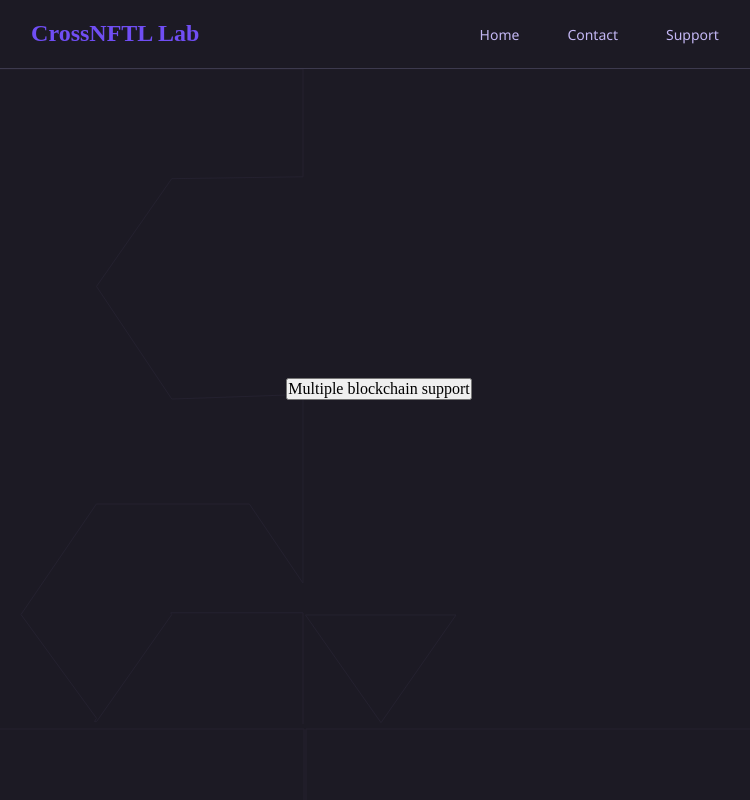
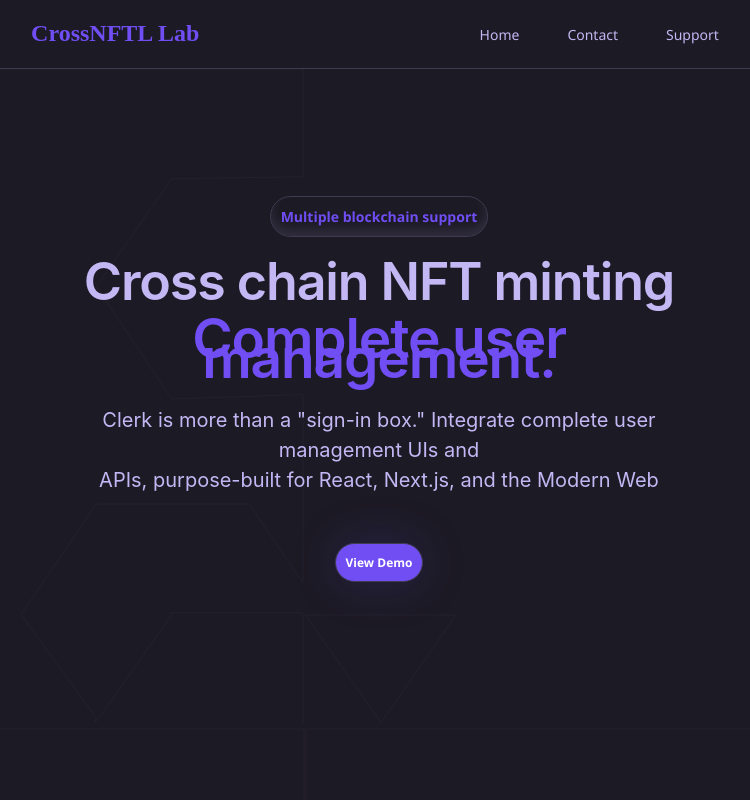
Before and after one commit to Gadera/crossnft, a React (Vite) app: page / in a window 1280 px wide. Shown: the top 800 px of the page, without its empty margins (261-1011 px from the left). Built offline with nearby package versions, Linux system fonts and the light colour scheme.

Commit message:
complete main

```diff
--- a/src/App.css
+++ b/src/App.css
@@ -2,6 +2,7 @@
   margin: 0;
   padding: 0;
   box-sizing: border-box;
+  font-family: system-ui, "inter" -apple-system, BlinkMacSystemFont, 'Segoe UI', Roboto, Oxygen, Ubuntu, Cantarell, 'Open Sans', 'Helvetica Neue', sans-serif;
 }
 .container{
   width: 100vw;
--- a/src/component/main/Main.tsx
+++ b/src/component/main/Main.tsx
@@ -32,6 +32,14 @@
 </svg>
         <div className="main_wrapper">
             <button className="main_btn">Multiple blockchain support</button>
+            <div className="main_text_container">
+                <h1 className="text_1">Cross chain NFT minting</h1>
+                <h1 className="text_2">Complete user management.</h1>
+            </div>
+                 <p className="main_text">Clerk is more than a "sign-in box." Integrate complete user management UIs and</p>
+                <p className="main_text">APIs, purpose-built for React, Next.js, and the Modern Web</p>
+
+                <button className="main_btn_other">View Demo</button>
         </div>
 </div>
   )
--- a/src/component/main/main.css
+++ b/src/component/main/main.css
@@ -17,3 +17,67 @@
     justify-content: center;
 
 }
+.main_btn{
+    color:#704EF4;
+    font-family: Segoe UI;
+    font-size: 14px;
+    font-style: normal;
+    font-weight: 600;
+    line-height: normal;
+    padding: 10px;
+    border-radius: 100px;
+    border: 1px solid #403C50;
+    background: #1C1A24;
+    box-shadow: 0px -7px 11px 0px rgba(195, 183, 244, 0.12) inset;
+    backdrop-filter: blur(3px);
+
+}
+.main_text_container{
+    /* display: flex; */
+    flex-direction: column;
+}
+.text_1{
+    color:  #C3B7F4;
+text-align: center;
+font-family: Inter;
+font-size: 52px;
+font-style: normal;
+font-weight: 600;
+line-height: 20px; /* 88.889% */
+letter-spacing: -1.12px;
+}
+.text_2{
+    color:  #704EF4;
+    text-align: center;
+font-family: Inter;
+font-size: 55px;
+font-style: normal;
+font-weight: 600;
+line-height: 20px;
+letter-spacing: -1.12px;
+}
+.main_text{
+    color:  #C3B7F4;
+    text-align: center;
+    font-family: Inter;
+    font-size: 20px;
+    font-style: normal;
+    font-weight: 400;
+    line-height: 30px; /* 150% */
+}
+.main_btn_other{
+    margin-top: 3rem;
+    color: #FFF;
+    font-family: Segoe UI;
+    font-size: 12px;
+    font-style: normal;
+    font-weight: 700;
+    line-height: normal;
+   text-align: center;
+    padding: 10px;
+    border-radius: 100px;
+    border: 1px solid #403C50;
+    background:  #704EF4;
+    box-shadow: 0px 0px 50px 0px rgba(112, 78, 244, 0.20);
+
+}
```
